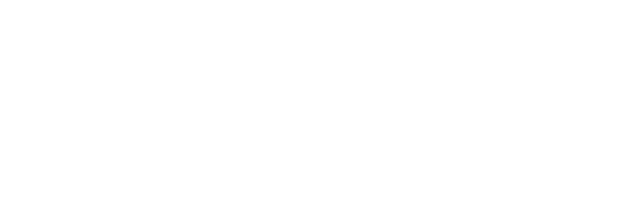
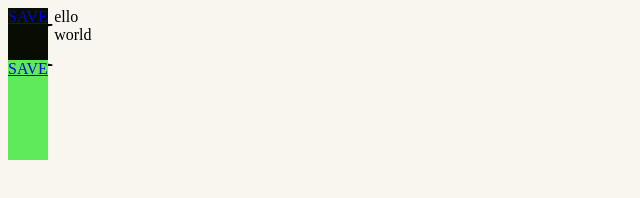
Before and after one commit to birm/textout, a website: page textout.html in a window 1280 px wide. Shown: the whole page, without its empty margins (0-640 px from the left). Drawn offline with Linux system fonts and the light colour scheme.

Commit message:
Added colors, theming, more html specifics.

```diff
--- a/style.css
+++ b/style.css
@@ -1,16 +1,18 @@
+/* layout tool apps - common */
 html {
   min-width: 150px;
   max-width: 500px;
 }
 
 body {
-  background-color: ;
+  background-color: #F9F6EF;
 }
 
 #topbar {
   position: fixed;
   height: 7%;
   min-height: 100px;
+  background-color: #090C02;
 }
 
 #bottombar {
@@ -19,6 +21,20 @@ body {
   min-height: 100px;
 }
 
-#gridarea {
+#contentarea {
   margin-top: 10% 3% 10% 3%;
 }
+
+/* textout specific */
+
+/* Versals */
+p:first-letter {
+  font-size: 4em;
+  float: left;
+  display: in-line;
+  text-transform: uppercase;
+}
+/* Identity bar color */
+#bottombar {
+  background-color: #5EEB5B;
+}
--- a/textout.html
+++ b/textout.html
@@ -2,11 +2,20 @@
   <head>
     <link rel="stylesheet" href="style.css">
     <!--The toolbar-->
+    <div id="topbar">
+      <a href="#">SAVE</a>
+    </div>
   </head>
   <body>
     <!--The text layout area-->
+    <div id="contentarea">
+      <p>Hello<br/>world</p>
+    </div>
   </body>
   <footer>
     <!--The identity bar-->
+    <div id="bottombar">
+      <a href="#">SAVE</a>
+    </div>
   </footer>
 </html>
```
